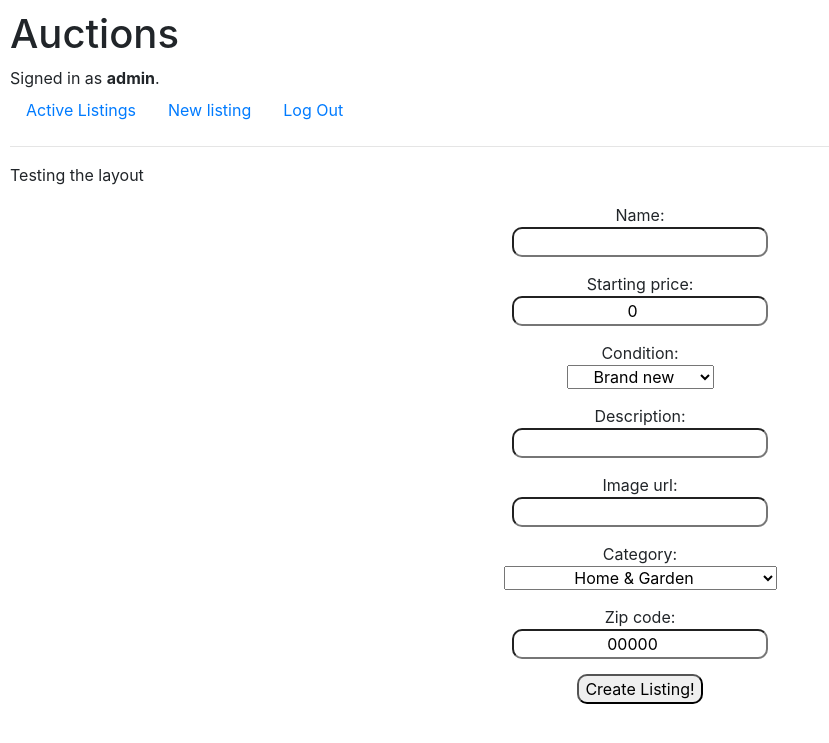
After one commit to amipedro/commerce, a Django app: page /list in a window 1280 px wide. The commit adds this page. Shown: the top 743 px of the page, without its empty margins (0-829 px from the left). Run offline with Django 3.2, Linux system fonts and the light colour scheme; a user stored in the database is signed in; some libraries are stand-ins or nearby versions.

```diff
--- a/auctions/static/auctions/styles.css
+++ b/auctions/static/auctions/styles.css
@@ -1,3 +1,27 @@
 body {
     padding: 10px;
 }
+
+
+.listing_form input, label, select {
+    display: block;
+    margin: 0 auto;
+    text-align: center;
+}
+
+.listing_form input {
+    border-radius: 10px;
+}
+
+#id_name, #id_starting_price, #id_condition, #id_description, #id_image_url, #id_category, #id_zip_code {
+    margin-bottom: 15px;
+}
+
+/**
+
+label {
+    display:block;
+    border: 5px;
+}
+
+**/
--- a/auctions/templates/auctions/layout.html
+++ b/auctions/templates/auctions/layout.html
@@ -6,6 +6,7 @@
         <title>{% block title %}Auctions{% endblock %}</title>
         <link rel="stylesheet" href="https://stackpath.bootstrapcdn.com/bootstrap/4.4.1/css/bootstrap.min.css" integrity="sha384-Vkoo8x4CGsO3+Hhxv8T/Q5PaXtkKtu6ug5TOeNV6gBiFeWPGFN9MuhOf23Q9Ifjh" crossorigin="anonymous">
         <link href="{% static 'auctions/styles.css' %}" rel="stylesheet">
+        <link rel="shortcut icon" href="{% static '/favicon/auction.ico' %}"/>
     </head>
     <body>
         <h1>Auctions</h1>
@@ -21,6 +22,9 @@
                 <a class="nav-link" href="{% url 'index' %}">Active Listings</a>
             </li>
             {% if user.is_authenticated %}
+                <li class="nav-item">
+                    <a class="nav-link" href="{% url 'list' %}">New listing</a>
+                </li>
                 <li class="nav-item">
                     <a class="nav-link" href="{% url 'logout' %}">Log Out</a>
                 </li>
--- /dev/null
+++ b/auctions/templates/auctions/list.html
@@ -0,0 +1,26 @@
+{% extends "auctions/layout.html" %}
+
+{% block body %}
+
+<p id='paragraph'>Testing the layout</p>
+
+    {% if messages %}
+        {% for message in messages %}
+            <div class="alert alert-{{ message.tags }} m-2" id="msg" role="alert">
+                {{ message }}
+            </div>
+        {% endfor %}
+    {% endif %}
+
+    {% if listing_form %}
+        <div class="listing_form">
+            <form method="post" action="/list">
+                {% csrf_token %}
+                {{ listing_form }}
+
+            <input type="submit" value="Create Listing!">
+        </div>
+        </form>
+    {% endif %}
+
+{% endblock %}
```
Also changed, not shown: auctions/static/favicon/auction.ico (added), auctions/views.py (line endings or trailing spaces), db.sqlite3.
